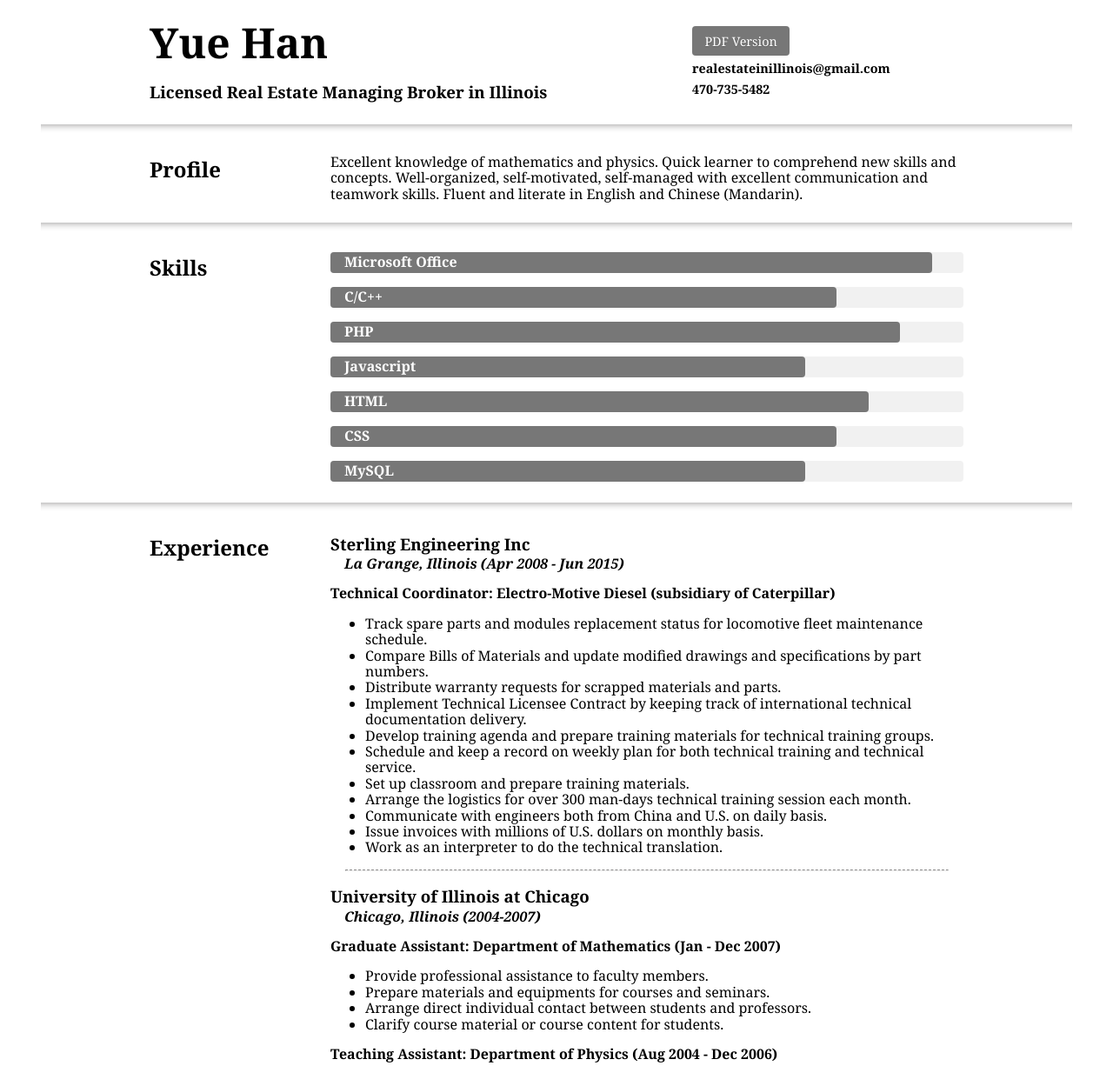
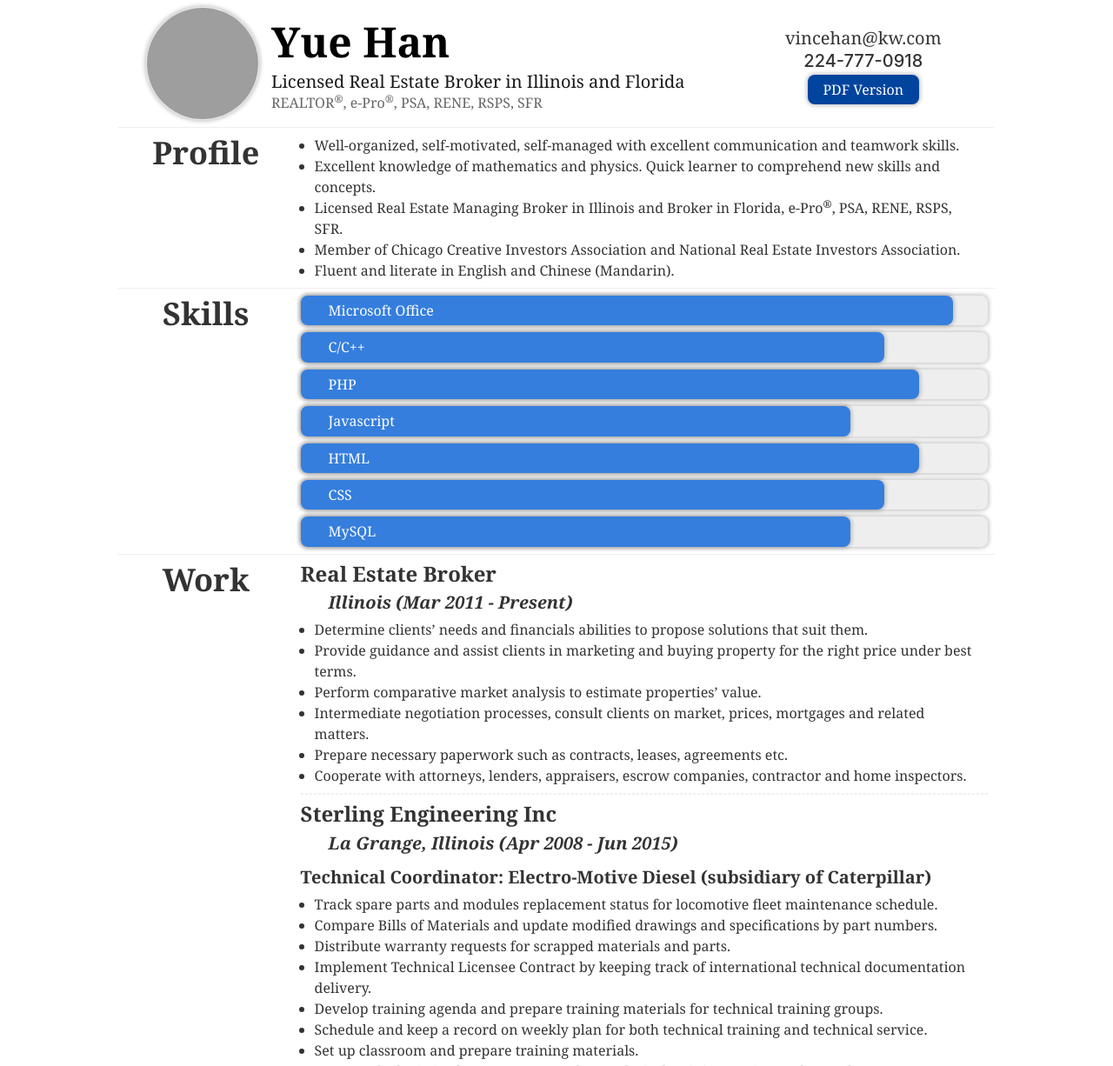
Before and after one commit to vince-work/realestate, a plain HTML site: page index.html in a window 1280 px wide. Shown: the top 1226 px of the page at 87% size. Drawn offline with nearby package versions, Linux system fonts and the light colour scheme; grey boxes are pictures that could not be loaded.

Commit message:
Update index.html

```diff
--- a/index.html
+++ b/index.html
@@ -1,122 +1,99 @@
 <!doctype html>
 <html>
     <head>
-  <meta charset="utf-8">
-  <meta name="viewport" content="width=device-width, initial-scale=1.0">
         <title>Resume of Yue Han</title>
-  <link rel="stylesheet" href="https://cdn.jsdelivr.net/pure/0.6.0/pure-min.css">
-  <link rel="stylesheet" href="https://cdn.jsdelivr.net/pure/0.6.0/grids-responsive-min.css">
-  <!--[if lte IE 8]>
-    <link rel="stylesheet" href="https://cdn.jsdelivr.net/pure/0.6.0/grids-responsive-old-ie-min.css">
-  <![endif]-->
-  <style>
-    *{font-family:Georgia,Serif;}
-    .contact{unicode-bidi:bidi-override;direction:rtl;}
-    .name{font-size:3em;margin:0.1em 0;}
-    ul.contact-list{list-style:none;font-size:0.9em;padding-left:0;}
-    ul.contact-list li{margin-top:0.5em}
-    hr.main-hr{height:10px;border:0;box-shadow:0 10px 10px -10px #8c8b8b inset;width:95%}
-    hr.dashed-hr{border-top:1px dashed #8c8b8b;width:95%}
-    .button-grey{color:white;border-radius: 4px;text-shadow:0 1px 1px rgba(0, 0, 0, 0.2);background:#777}
-    .container{padding:1em;}
-    .location{margin:-1em 0 0 1em;font-style:italic;}
-    .progress-container{width:100%;height:1.5em;position:relative;background-color:#f1f1f1;border-radius:4px!important}
-    .progressbar{background-color:#777;height:100%;position:absolute;line-height:inherit;border-radius:4px!important}
-    .progressbar-text{padding:0.1em 1em;color:white;font-weight:bold;}
-    footer{text-align:center;margin-bottom:1em;}
-  </style>
+        <meta name="description" content="Resume of Yue Han, the Real Estate Broker">
+        <meta charset="UTF-8">
+        <base href="">
+        <meta http-equiv="X-UA-Compatible" content="IE=edge,chrome=1">
+        <meta name="viewport" content="width=device-width,initial-scale=1">
+        <link rel="stylesheet" href="https://unpkg.com/tachyons@4.7.0/css/tachyons.min.css">
     </head>
     <body>
-  <div class="container">
-    <div class="pure-g">
-      <div class="pure-u-1 pure-u-sm-1-24 pure-u-md-1-12 pure-u-lg-1-8"></div>
-      <div class="pure-u-1 pure-u-sm-1-2 pure-u-md-1-2 pure-u-lg-1-2">
-          <h1 class="name">Yue Han</h1><h3>Licensed Real Estate Managing Broker in Illinois</h3>
+        <div id="main" class="cf center mw8 ph2 dark-gray georgia">
+            <div class="cf bb b--light-gray">
+                <div class="fl w-100 w-70-ns">
+                    <section class="dt w-100 pb2 mt2 ml4-l">
+                        <div class="dtc w3 w4-ns v-mid">
+                            <img src="https://res.cloudinary.com/reachicago/image/upload/v1499979535/profile-m-128_mlpixv.jpg" class="ba b--black-10 db br-100 w3 w4-ns h3 h4-ns shadow-1"/>
                         </div>
-      <div class="pure-u-1 pure-u-sm-5-12 pure-u-md-1-3 pure-u-lg-1-4">
-        <ul class="contact-list">
-          <li><a class="pure-button button-grey" target="_blank" href="https://www.dropbox.com/s/e3pcne5zbw0r1mp/Resume_YueHan_RealEstate.pdf?dl=1">PDF Version</a></li>
-          <li><b class="contact">moc.lia<span style="display:none">nothing</span>mg&#64;sionillin<span style="display:none">ignore</span>ietatselaer</b></li>
-          <li><b class="contact">2845<span style="display:none">nothing</span>-537-<span style="display:none">ignore</span>074</b></li>
+                        <div class="dtc v-mid pl3">
+                            <h1 class="f3 f2-m f1-l fw6 lh-title black mv1">Yue Han</h1>
+                            <h3 class="f6 f5-m f4-l fw4 mv1 black-90">Licensed Real Estate Broker in Illinois and Florida</h3>
+                            <h4 class="f7 f6-m f5-l fw4 black-60 mv1">REALTOR<sup>&reg;</sup>, e-Pro<sup>&reg;</sup>, PSA, RENE, RSPS, SFR</h4>
+                        </div>
+                    </section>
+                </div>
+                <div class="fl w-100 w-30-ns">
+                    <section class="pb2 mt4-ns bt bn-ns b--light-gray">
+                        <p class="f5 f4-ns fw5 tc mt3-ns mb1"><span style="unicode-bidi:bidi-override;direction:rtl;user-select:none;-webkit-user-select:none;-moz-user-select:none;-ms-user-select:none;">moc.w<span style="display:none">nothing</span>k&#64;nahe<span style="display:none">ignore</span>cniv</span></p>
+                        <p class="f5 f4-ns fw5 tc mv1 sans-serif"><span style="unicode-bidi:bidi-override;direction:rtl;user-select:none;-webkit-user-select:none;-moz-user-select:none;-ms-user-select:none;">8190-<span style="display:none">nothing</span>777-4<span style="display:none">ignore</span>22</span></p>
+                        <p class="f5 f4-ns fw5 tc mv1"><a class="link center tc db pv2 ph1 bg-animate bg-dark-blue hover-bg-blue white f6 f5-ns br3 mw4 shadow-1" target="_blank" href="https://www.dropbox.com/s/dc9dwuremwogdvw/Resume_YueHan_RealEstate.pdf?dl=1">PDF Version</a></p>
+                    </section>
+                </div>
+            </div>
+            <div class="cf bb b--light-gray">
+                <div class="fl w-100 w-20-ns">
+                    <h2 class="tc f4 f3-m f2-l mv2">Profile</h2>
+                </div>
+                <div class="fl w-100 w-80-ns ph2">
+                    <ul class="ph3 lh-copy f6 f5-l mv2">
+                        <li>Well-organized, self-motivated, self-managed with excellent communication and teamwork skills.</li>
+                        <li>Excellent knowledge of mathematics and physics.  Quick learner to comprehend new skills and concepts.</li>
+                        <li>Licensed Real Estate Managing Broker in Illinois and Broker in Florida, e-Pro<sup>&reg;</sup>, PSA, RENE, RSPS, SFR.</li>
+                        <li>Member of Chicago Creative Investors Association and National Real Estate Investors Association.</li>
+                        <li>Fluent and literate in English and Chinese (Mandarin).</li>
                     </ul>
                 </div>
-      <div class="pure-u-1 pure-u-sm-1-24 pure-u-md-1-12 pure-u-lg-1-8"></div>
             </div>
-    <hr class="main-hr">
-    <div class="pure-g">
-      <div class="pure-u-1 pure-u-sm-1-24 pure-u-md-1-12 pure-u-lg-1-8"></div>
-      <div class="pure-u-1 pure-u-sm-1-3 pure-u-md-1-4 pure-u-lg-1-6"><h2>Profile</h2></div>
-      <div class="pure-u-1 pure-u-sm-7-12 pure-u-md-7-12 pure-u-lg-7-12">
-        <p>Excellent knowledge of mathematics and physics.  Quick learner to comprehend new skills and concepts.  Well-organized, self-motivated, self-managed with excellent communication and teamwork skills.  Fluent and literate in English and Chinese (Mandarin). </p>
+            <div class="cf bb b--light-gray">
+                <div class="fl w-100 w-20-ns">
+                    <h2 class="tc f4 f3-m f2-l mv2">Skills</h2>
                 </div>
-      <div class="pure-u-1 pure-u-sm-1-24 pure-u-md-1-12 pure-u-lg-1-8"></div>
+                <div class="fl w-100 w-80-ns ph2">
+                    <div class="bg-light-gray br3 shadow-1 mv2">
+                        <div class="br3 bg-blue white pv2 pl4 shadow-1" style="width:95%">Microsoft Office</div>
                     </div>
-    <hr class="main-hr">
-    <div class="pure-g">
-      <div class="pure-u-1 pure-u-sm-1-24 pure-u-md-1-12 pure-u-lg-1-8"></div>
-      <div class="pure-u-1 pure-u-sm-1-3 pure-u-md-1-4 pure-u-lg-1-6"><h2>Skills</h2></div>
-      <div class="pure-u-1 pure-u-sm-7-12 pure-u-md-7-12 pure-u-lg-7-12">
-        <p>
-          <div class="progress-container">
-            <div class="progressbar" style="width:95%">
-              <div class="progressbar-text">Microsoft Office</div>
+                    <div class="bg-light-gray br3 shadow-1 mv2">
+                        <div class="br3 bg-blue white pv2 pl4 shadow-1" style="width:85%">C/C++</div>
+                    </div>
+                    <div class="bg-light-gray br3 shadow-1 mv2">
+                        <div class="br3 bg-blue white pv2 pl4 shadow-1" style="width:90%">PHP</div>
+                    </div>
+                    <div class="bg-light-gray br3 shadow-1 mv2">
+                        <div class="br3 bg-blue white pv2 pl4 shadow-1" style="width:80%">Javascript</div>
+                    </div>
+                    <div class="bg-light-gray br3 shadow-1 mv2">
+                        <div class="br3 bg-blue white pv2 pl4 shadow-1" style="width:90%">HTML</div>
+                    </div>
+                    <div class="bg-light-gray br3 shadow-1 mv2">
+                        <div class="br3 bg-blue white pv2 pl4 shadow-1" style="width:85%">CSS</div>
+                    </div>
+                    <div class="bg-light-gray br3 shadow-1 mv2">
+                        <div class="br3 bg-blue white pv2 pl4 shadow-1" style="width:80%">MySQL</div>
                     </div>
                 </div>
-        </p>
-        <p>
-          <div class="progress-container">
-            <div class="progressbar" style="width:80%">
-              <div class="progressbar-text">C/C++</div>
             </div>
+            <div class="cf bb b--light-gray">
+                <div class="fl w-100 w-20-ns">
+                    <h2 class="tc f4 f3-m f2-l mv2">Work</h2>
                 </div>
-        </p>
-        <p>
-          <div class="progress-container">
-            <div class="progressbar" style="width:90%">
-              <div class="progressbar-text">PHP</div>
-            </div>
-          </div>
-        </p>
-        <p>
-          <div class="progress-container">
-            <div class="progressbar" style="width:75%">
-              <div class="progressbar-text">Javascript</div>
-            </div>
-          </div>
-        </p>
-        <p>
-          <div class="progress-container">
-            <div class="progressbar" style="width:85%">
-              <div class="progressbar-text">HTML</div>
-            </div>
-          </div>
-        </p>
-        <p>
-          <div class="progress-container">
-            <div class="progressbar" style="width:80%">
-              <div class="progressbar-text">CSS</div>
-            </div>
-          </div>
-        </p>
-        <p>
-          <div class="progress-container">
-            <div class="progressbar" style="width:75%">
-              <div class="progressbar-text">MySQL</div>
-            </div>
-          </div>
-        </p>
-      </div>
-      <div class="pure-u-1 pure-u-sm-1-24 pure-u-md-1-12 pure-u-lg-1-8"></div>
-    </div>
-    <hr class="main-hr">
-    <div class="pure-g">
-      <div class="pure-u-1 pure-u-sm-1-24 pure-u-md-1-12 pure-u-lg-1-8"></div>
-      <div class="pure-u-1 pure-u-sm-1-3 pure-u-md-1-4 pure-u-lg-1-6"><h2>Experience</h2></div>
-      <div class="pure-u-1 pure-u-sm-7-12 pure-u-md-7-12 pure-u-lg-7-12">
-        <h3>Sterling Engineering Inc</h3>
-        <h4 class="location">La Grange, Illinois (Apr 2008 - Jun 2015)</h4>
-        <p><b>Technical Coordinator: Electro-Motive Diesel (subsidiary of Caterpillar)</b></p>
-        <ul>
+                <div class="fl w-100 w-80-ns ph2">
+                    <h3 class="f5 f4-m f3-l mv2">Real Estate Broker</h3>
+                    <h4 class="f6 f5-m f4-l i mv2 pl4">Illinois (Mar 2011 - Present)</h4>
+                    <ul class="ph3 lh-copy f6 f5-l mv2">
+                        <li>Determine clients&#8217; needs and financials abilities to propose solutions that suit them.</li>
+                        <li>Provide guidance and assist clients in marketing and buying property for the right price under best terms.</li>
+                        <li>Perform comparative market analysis to estimate properties&#8217; value.</li>
+                        <li>Intermediate negotiation processes, consult clients on market, prices, mortgages and related matters.</li>
+                        <li>Prepare necessary paperwork such as contracts, leases, agreements etc.</li>
+                        <li>Cooperate with attorneys, lenders, appraisers, escrow companies, contractor and home inspectors.</li>
+                    </ul>
+                    <hr class="b--dashed b--light-gray">
+                    <h3 class="f5 f4-m f3-l mv2">Sterling Engineering Inc</h3>
+                    <h4 class="f6 f5-m f4-l i mv2 pl4">La Grange, Illinois (Apr 2008 - Jun 2015)</h4>
+                    <h5 class="f6 f5-m f4-l mb2 mt3">Technical Coordinator: Electro-Motive Diesel (subsidiary of Caterpillar)</h5>
+                    <ul class="ph3 lh-copy f6 f5-l mv2">
                         <li>Track spare parts and modules replacement status for locomotive fleet maintenance schedule.</li>
                         <li>Compare Bills of Materials and update modified drawings and specifications by part numbers.</li>
                         <li>Distribute warranty requests for scrapped materials and parts.</li>
@@ -129,18 +106,18 @@
                         <li>Issue invoices with millions of U.S. dollars on monthly basis.</li>
                         <li>Work as an interpreter to do the technical translation.</li>
                     </ul>
-        <hr class="dashed-hr">
-        <h3>University of Illinois at Chicago</h3>
-        <h4 class="location">Chicago, Illinois (2004-2007)</h4>
-        <p><b>Graduate Assistant: Department of Mathematics (Jan - Dec 2007)</b></p>
-        <ul>
+                    <hr class="b--dashed b--light-gray">
+                    <h3 class="f5 f4-m f3-l mv2">University of Illinois at Chicago</h3>
+                    <h4 class="f6 f5-m f4-l i mv2 pl4">Chicago, Illinois (2004-2007)</h4>
+                    <h5 class="f6 f5-m f4-l mb2 mt3">Graduate Assistant: Department of Mathematics (Jan - Dec 2007)</h5>
+                    <ul class="ph3 lh-copy f6 f5-l mv2">
                         <li>Provide professional assistance to faculty members.</li>
                         <li>Prepare materials and equipments for courses and seminars.</li>
                         <li>Arrange direct individual contact between students and professors.</li>
                         <li>Clarify course material or course content for students.</li>
                     </ul>
-        <p><b>Teaching Assistant: Department of Physics (Aug 2004 - Dec 2006)</b></p>
-        <ul>
+                    <h5 class="f6 f5-m f4-l mb2 mt3">Teaching Assistant: Department of Physics (Aug 2004 - Dec 2006)</h5>
+                    <ul class="ph3 lh-copy f6 f5-l mv2">
                         <li>Organize materials required by university professors for lectures.</li>
                         <li>Conduct laboratory sessions of 50 students to supplement lectures twice a week.</li>
                         <li>Assist in preparation and administration of examinations.</li>
@@ -148,31 +125,34 @@
                         <li>Provide individual tutoring for students three times a week.</li>
                     </ul>
                 </div>
-      <div class="pure-u-1 pure-u-sm-1-24 pure-u-md-1-12 pure-u-lg-1-8"></div>
             </div>
-    <hr class="main-hr">
-    <div class="pure-g">
-      <div class="pure-u-1 pure-u-sm-1-24 pure-u-md-1-12 pure-u-lg-1-8"></div>
-      <div class="pure-u-1 pure-u-sm-1-3 pure-u-md-1-4 pure-u-lg-1-6"><h2>Education</h2></div>
-      <div class="pure-u-1 pure-u-sm-7-12 pure-u-md-7-12 pure-u-lg-7-12">
-        <h3>University of Illinois at Chicago</h3>
-        <h4 class="location">Chicago, Illinois (Aug 2004 - Dec 2007)</h4>
-        <ul>
+            <div class="cf">
+                <div class="fl w-100 w-20-ns">
+                    <h2 class="tc f4 f3-m f2-l mv2">School</h2>
+                </div>
+                <div class="fl w-100 w-80-ns ph2">
+                    <h3 class="f5 f4-m f3-l mv2">University of Illinois at Chicago</h3>
+                    <h4 class="f6 f5-m f4-l i mv2 pl4">Chicago, Illinois (Aug 2004 - Dec 2007)</h4>
+                    <ul class="ph3 lh-copy f6 f5-l mv2">
                         <li>Master of Science in Mathematics (Statistics Specialization)</li>
                         <li>Master of Science in Physics</li>
                     </ul>
-        <hr class="dashed-hr">
-        <h3>Zhejiang University</h3>
-        <h4 class="location">Hangzhou, China (Sep 2000 - Jun 2004)</h4>
-        <ul>
+                    <hr class="b--dashed b--light-gray">
+                    <h3 class="f5 f4-m f3-l mv2">Zhejiang University</h3>
+                    <h4 class="f6 f5-m f4-l i mv2 pl4">Hangzhou, China (Sep 2000 - Jun 2004)</h4>
+                    <ul class="ph3 lh-copy f6 f5-l mv2">
                         <li>Bachelor of Science in Physics</li>
                     </ul>
                 </div>
-      <div class="pure-u-1 pure-u-sm-1-24 pure-u-md-1-12 pure-u-lg-1-8"></div>
             </div>
-    <hr class="main-hr">
-    <footer><b>Yue Han</b> - <li><b class="contact">moc.lia<span style="display:none">nothing</span>mg&#64;sionillin<span style="display:none">ignore</span>ietatselaer</b></li> - <b class="contact">2845<span style="display:none">nothing</span>-537-<span style="display:none">ignore</span>074</b></footer>
         </div>
+        <footer class="w-100 bt b--light-gray center mw8 mid-gray georgia mv2">
+            <p class="f6 f5-ns dark-gray tc">
+                Yue Han
+                - <span style="unicode-bidi:bidi-override;direction:rtl;user-select:none;-webkit-user-select:none;-moz-user-select:none;-ms-user-select:none;">moc.w<span style="display:none">nothing</span>k&#64;nahe<span style="display:none">ignore</span>cniv</span>
+                - <span style="unicode-bidi:bidi-override;direction:rtl;user-select:none;-webkit-user-select:none;-moz-user-select:none;-ms-user-select:none;">8190-<span style="display:none">nothing</span>777-4<span style="display:none">ignore</span>22</span>
+            </p>
+        </footer>
         <!-- Start of StatCounter Code for Default Guide -->
         <script type="text/javascript">
         var sc_project=11088338;
```
Lines whose indentation alone changed are shown as unchanged.
